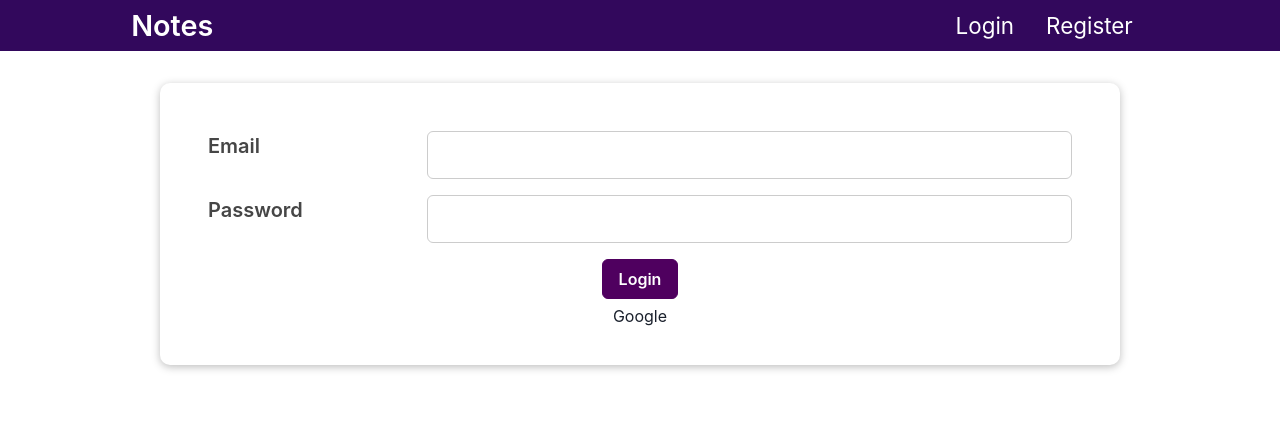
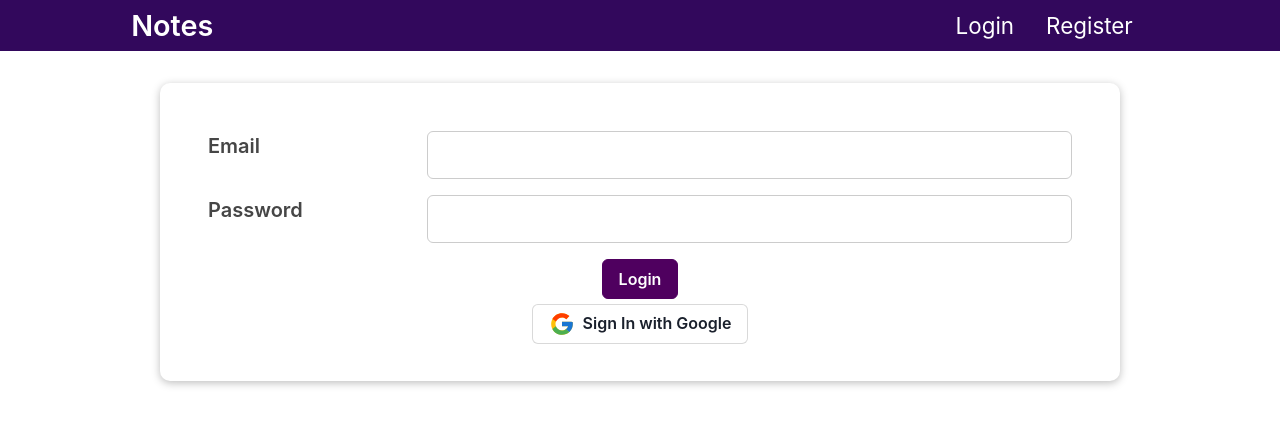
Before and after one commit to AndreiNPaun/notes, a React (Create React App) app in the folder client/: page /login in a window 1280 px wide. Shown: the top 426 px of the page. Built offline with nearby package versions, Linux system fonts and the light colour scheme.

Commit message:
patch to google passport

```diff
--- a/client/package.json
+++ b/client/package.json
@@ -16,6 +16,7 @@
     "js-cookie": "^3.0.1",
     "react": "^18.2.0",
     "react-dom": "^18.2.0",
+    "react-icons": "^4.8.0",
     "react-redux": "^8.0.5",
     "react-router-dom": "^6.8.1",
     "react-scripts": "5.0.1",
--- a/client/src/components/Authentication/Login.js
+++ b/client/src/components/Authentication/Login.js
@@ -4,7 +4,6 @@ import { useDispatch } from 'react-redux';
 
 import { setToken } from '../../store/action/token';
 import GoogleAuth from './ThirdParties/GoogleAuth';
-import MicrosoftAuth from './ThirdParties/MicrosoftAuth';
 
 import Card from '../UI/Card';
 import InputFields from '../UI/InputFields';
@@ -79,9 +78,6 @@ const Login = () => {
         <Center m="0.3rem">
           <GoogleAuth token={token} refreshToken={refreshToken} />
         </Center>
-        {/* <Center>
-          <MicrosoftAuth />
-        </Center> */}
       </form>
     </Card>
   );
--- a/client/src/components/Authentication/ThirdParties/GoogleAuth.js
+++ b/client/src/components/Authentication/ThirdParties/GoogleAuth.js
@@ -1,4 +1,7 @@
 import React, { useEffect } from 'react';
+
+import { FcGoogle } from 'react-icons/fc';
+import { Link, Button } from '@chakra-ui/react';
 
 import { useDispatch } from 'react-redux';
 import { setTokenFromURL } from '../../../store/action/token';
@@ -23,9 +26,19 @@ const GoogleAuth = (props) => {
   }, []);
 
   return (
-    <div>
-      <a href="http://localhost:8000/api/auth/google">Google</a>
-    </div>
+    <Link
+      _hover={{ textDecoration: 'none' }}
+      href="http://localhost:8000/api/auth/google"
+    >
+      <Button
+        bg="#FFFFFF"
+        border="1px solid #ccc"
+        borderColor="rgba(0, 0, 0, 0.15)"
+        leftIcon={<FcGoogle size={26} />}
+      >
+        Sign In with Google
+      </Button>
+    </Link>
   );
 };
 
```
Also changed, not shown: client/src/components/Authentication/ThirdParties/MicrosoftAuth.js (deleted), 2 other files (tests, documents, lock files or other folders).
